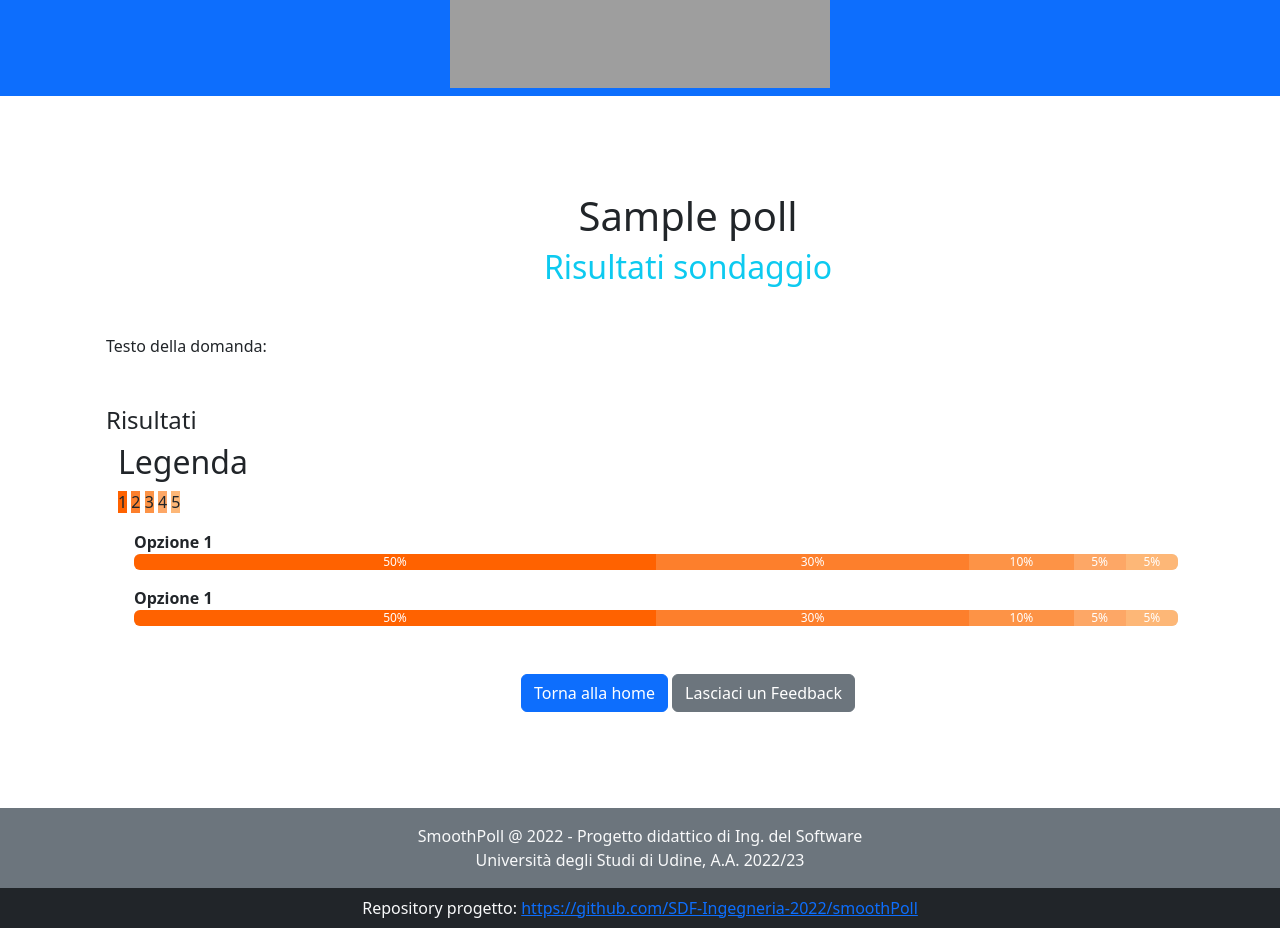
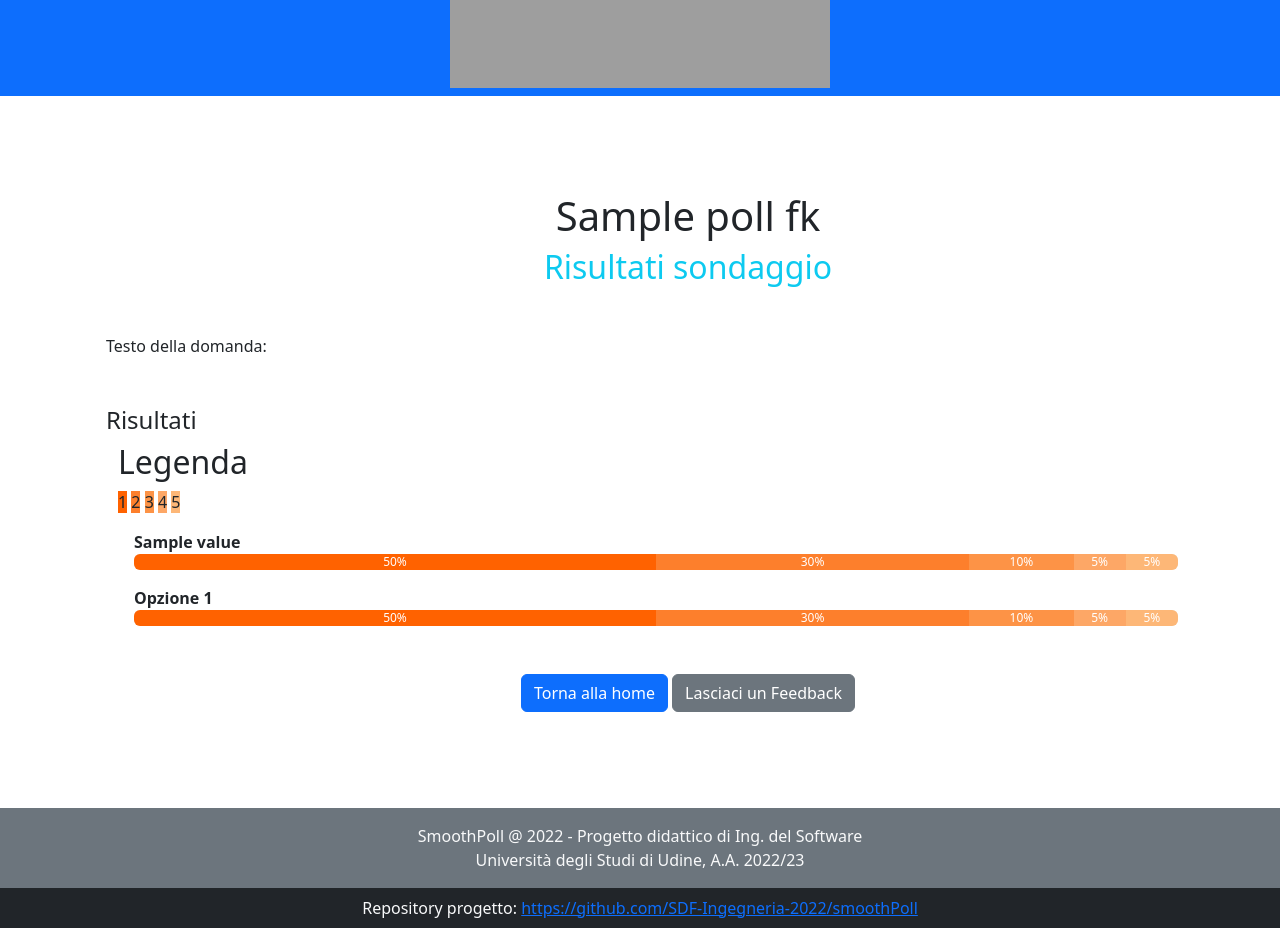
Before and after one commit to SDF-Ingegneria-2022/smoothPoll, a Django app: template polls/templates/polls/majority-results.html in a window 1280 px wide. Shown: the part 213-1141 px from the top of the page. Run offline with Django 4.2, Linux system fonts and the light colour scheme; the template is opened without the code that fills it: most values are stand-ins (such as "Sample title", 1, 10 or a date in 2020); parts of the project's set-up code (start-up, migrations or seed data) failed here and were passed over; some libraries are stand-ins or nearby versions; grey boxes are pictures that could not be loaded.

Commit message:
fix: starting displaying majority results

```diff
--- a/polls/templates/polls/majority-results.html
+++ b/polls/templates/polls/majority-results.html
@@ -4,7 +4,7 @@
 
 {% block content %}
 <div class="container text-center m-5">
-    <h1>{{poll_results.poll.name}}</h1>
+    <h1>{{poll_results.poll_option_data.poll_fk.name}}</h1>
     <h2 class="text-info">Risultati sondaggio</h2>
 </div>
 
@@ -31,7 +31,7 @@
             <span style="background-color:#FDB777;" class="label">5</span>
         </div>
         <div class="container m-3">
-            <span class="fw-bold">Opzione 1</span>
+            <span class="fw-bold">{{poll_results.poll_option_data.value}}</span>
             <div class="progress">
                 <div style="background-color:#FF6200; width: 50%" class="progress-bar" role="progressbar" aria-valuenow="50" aria-valuemin="0" aria-valuemax="100">50%</div>
                 <div style="background-color:#FD7F2C; width: 30%" class="progress-bar" role="progressbar" aria-valuenow="30" aria-valuemin="0" aria-valuemax="100">30%</div>
```
